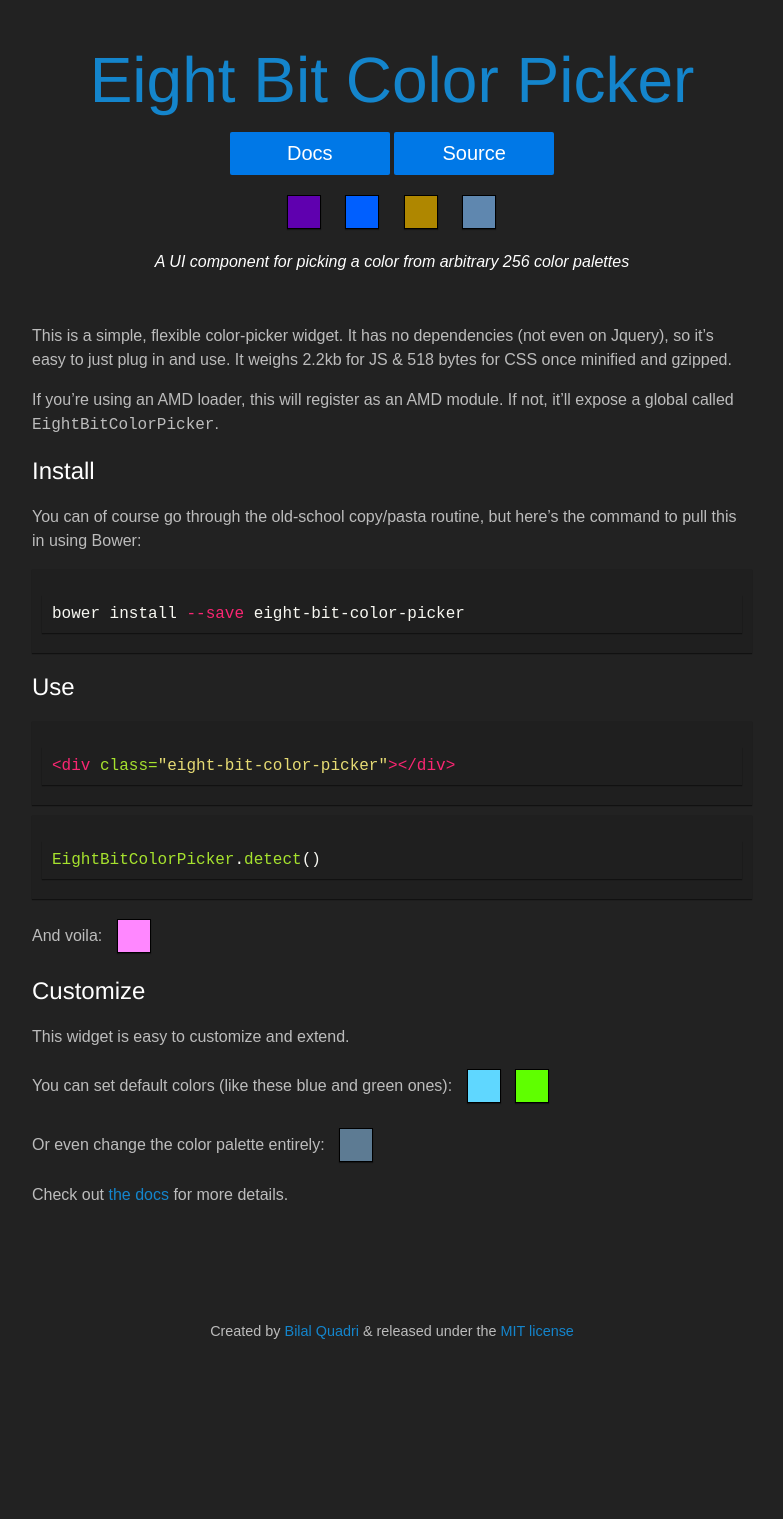
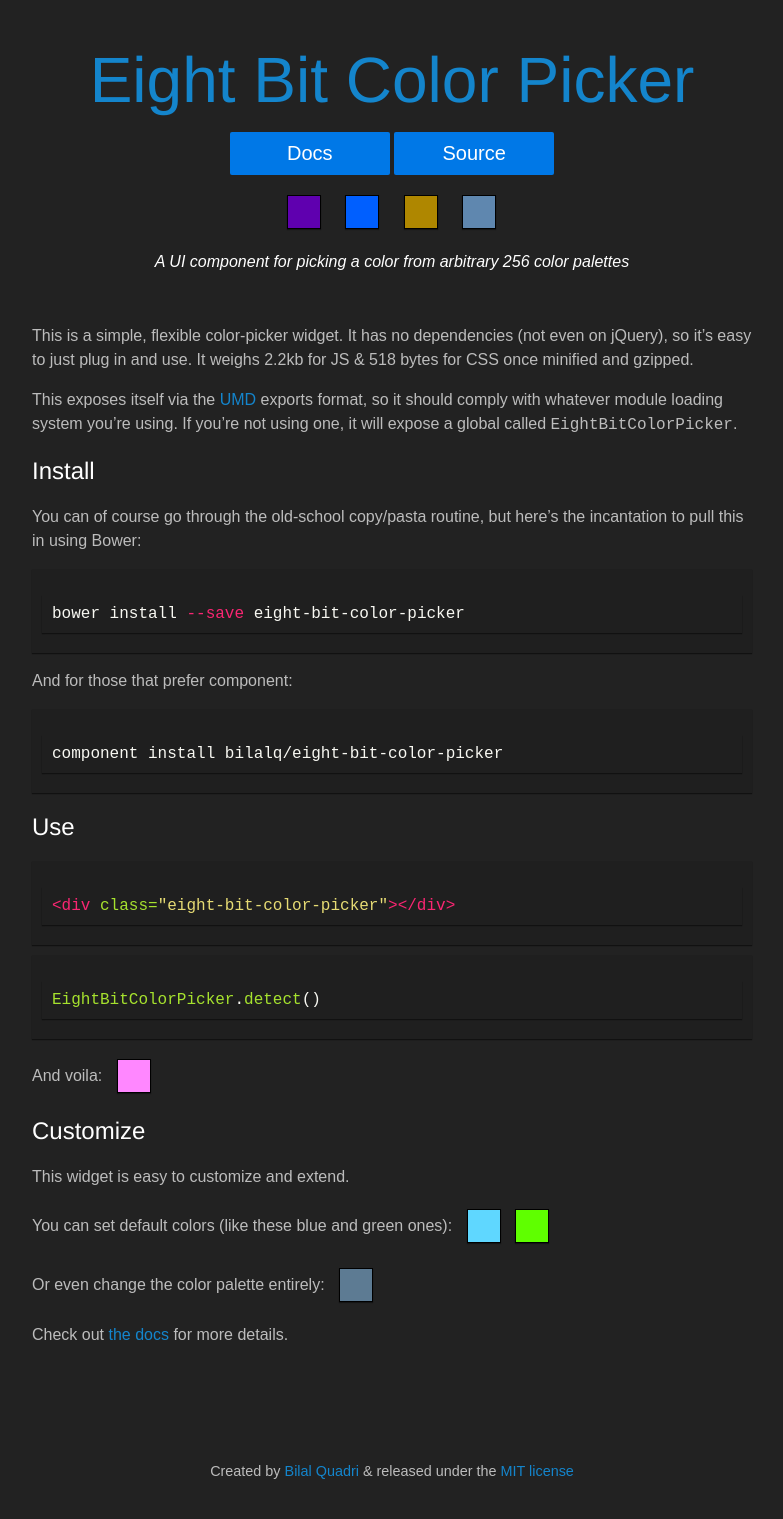
Before and after one commit to bilalq/eight-bit-color-picker, a Jekyll site: the page built from index.md, in a window 1280 px wide. Shown: the whole page, without its empty margins (248-1031 px from the left). Built offline with Jekyll 4.4.1, drawn with Linux system fonts in a browser that asks for light colours; Markdown is read by kramdown in place of the engine named in the settings; before the commit the page ends 1379 px from its top, so only the background shows below that.

Commit message:
Update with documentation for Component

````diff
--- a/index.md
+++ b/index.md
@@ -13,19 +13,27 @@
 > A UI component for picking a color from arbitrary 256 color palettes
 
 This is a simple, flexible color-picker widget. It has no dependencies (not
-even on Jquery), so it's easy to just plug in and use. It weighs 2.2kb for JS
+even on jQuery), so it's easy to just plug in and use. It weighs 2.2kb for JS
 & 518 bytes for CSS once minified and gzipped.
 
-If you're using an AMD loader, this will register as an AMD module. If not,
-it'll expose a global called `EightBitColorPicker`.
+This exposes itself via the
+[UMD](https://github.com/umdjs/umd/blob/master/returnExports.js) exports format,
+so it should comply with whatever module loading system you're using. If you're
+not using one, it will expose a global called `EightBitColorPicker`.
 
 Install
 -------
 You can of course go through the old-school copy/pasta routine, but here's the
-command to pull this in using Bower:
+incantation to pull this in using Bower:
 
 ```sh
 bower install --save eight-bit-color-picker
+```
+
+And for those that prefer component:
+
+```sh
+component install bilalq/eight-bit-color-picker
 ```
 
 Use
````
